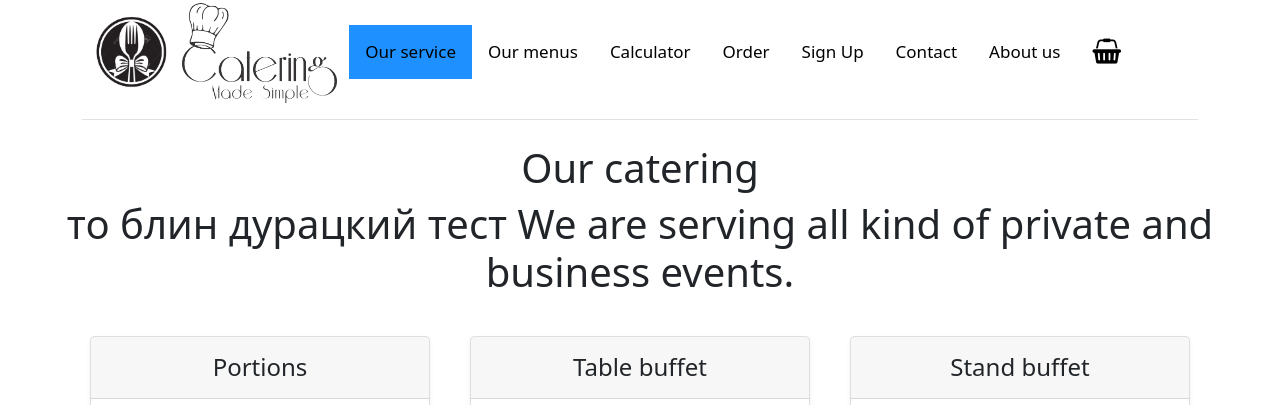
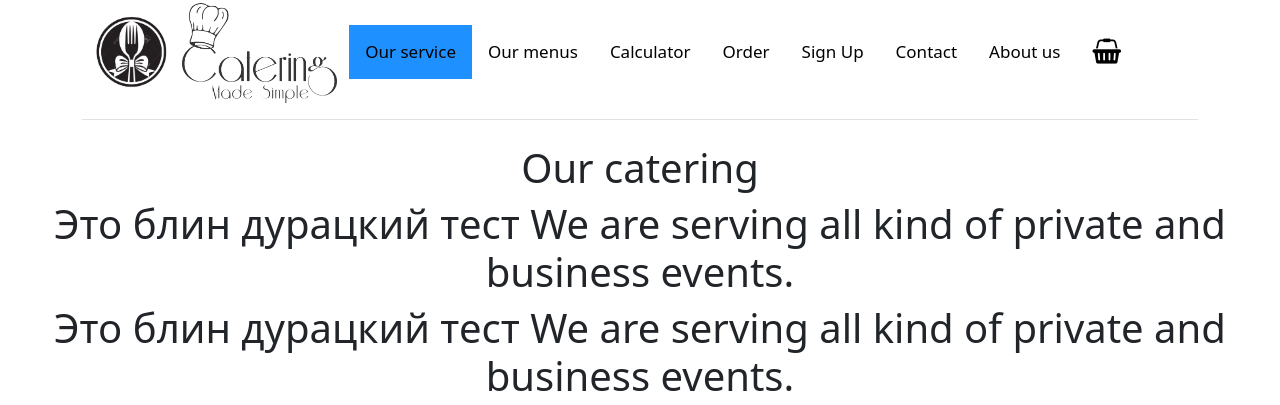
Before and after one commit to JelenaBel/pythonBlog, a Flask app: page / in a window 1280 px wide. Shown: the part 21-426 px from the top of the page. Run offline with Flask 2, Linux system fonts and the light colour scheme.

Commit message:
adding to heroku

```diff
--- a/templates/index.html
+++ b/templates/index.html
@@ -25,8 +25,9 @@
     <div class = "headerMenuList">
         <h1 class="fw-light">Our catering</h1>
 
-        <h1 class="fw-light">то блин дурацкий тест We are serving all kind of private and business events.</h1>
-
+        <h1 class="fw-light">Это блин дурацкий тест We are serving all kind of private and business events.</h1>
+<h1 class="fw-light">Это блин дурацкий тест We are serving all kind of private and business events.</h1>
+        <h1 class="fw-light">Это блин дурацкий тест We are serving all kind of private and business events.</h1>
 </div>
     <br>
 
```
